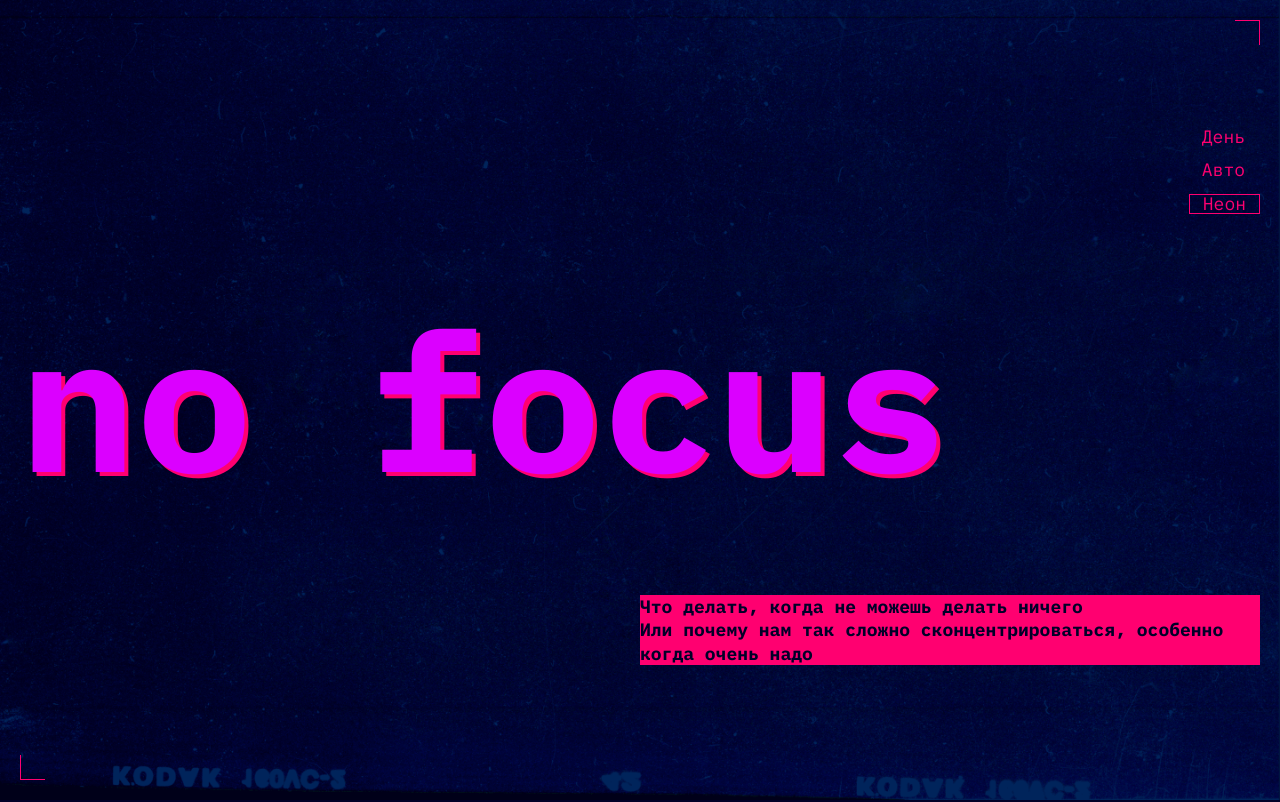
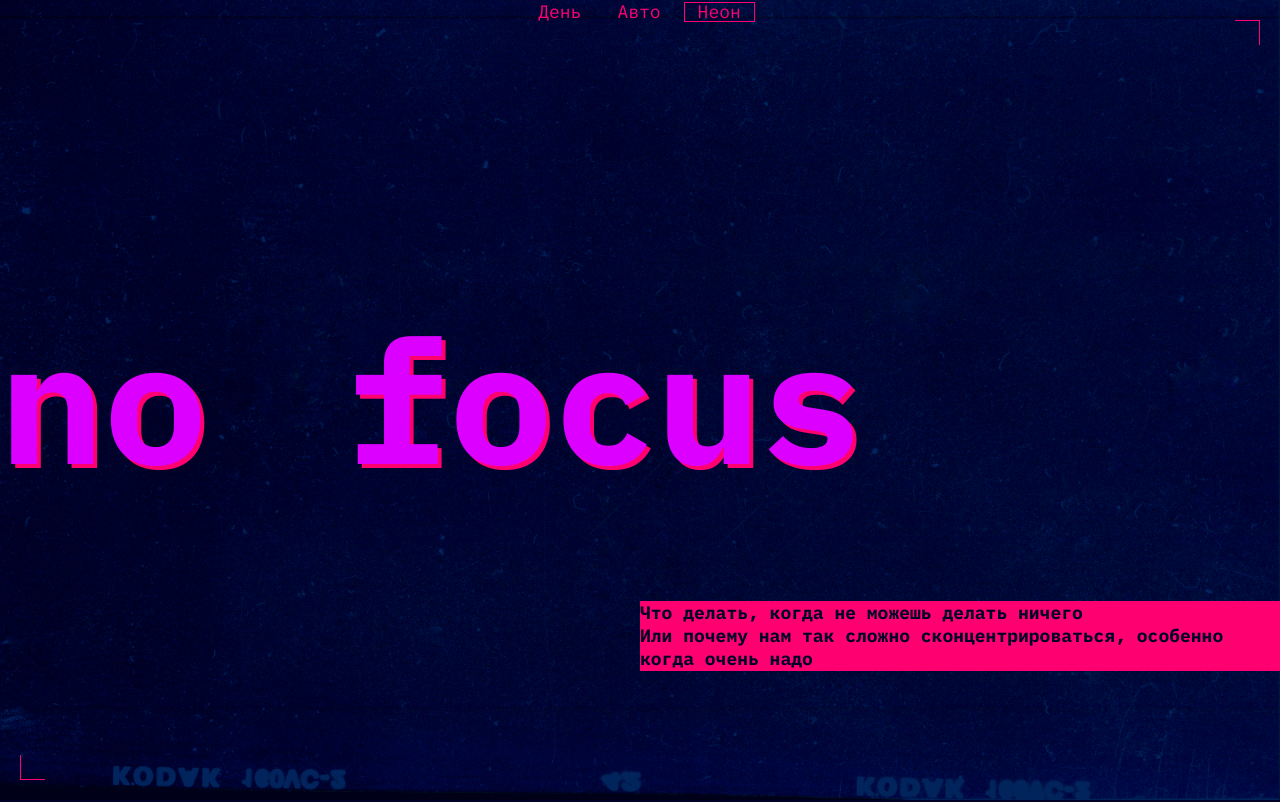
Before and after one commit to inCorrect-i/slozhno-sosredotochitsya-ad, a plain HTML site: page index.html in a window 1280 px wide. Shown: the top 802 px of the page. Drawn offline with Linux system fonts and the light colour scheme; files whose address does not match are found by name.

Commit message:
Финальная версия5

```diff
--- a/styles/style.css
+++ b/styles/style.css
@@ -11,7 +11,7 @@
 
 .header {
   position: relative;
-  padding: 20px;
+  padding: 0px;
   min-height: 100vh;
   display: grid;
   grid-template-rows: 1fr min-content 1fr;
@@ -103,10 +103,14 @@
 
 .header__title {
   color: var(--title-color);
-  font-size: clamp(11rem, 10.5rem + 2vw, 12.5rem);
+  font-size: clamp(9rem, 6rem + 6vw, 15rem);
   font-weight: bold;
   line-height: 0.825;
   text-shadow: 4px 4px 0 var(--accent-color);
+  justify-self: start;
+  margin-left: 0;
+  width: max-content;
+   word-spacing: 0.2em;
 }
 
 .header__text {
@@ -313,7 +317,7 @@
 
   .header__title,
   .footer__title {
-    font-size: clamp(11rem, 10.5rem + 2vw, 12.5rem);
+    font-size: clamp(9rem, 6rem + 6vw, 15rem);
   }
 }
 
@@ -369,4 +373,13 @@
   .gallery__image {
     height: 100%;
   }
+
+  .header__theme-menu {
+    justify-self: center;
+    align-self: start;
+  }
+
+  .header__theme-menu-list {
+    flex-direction: row;
+  }
 }
```
